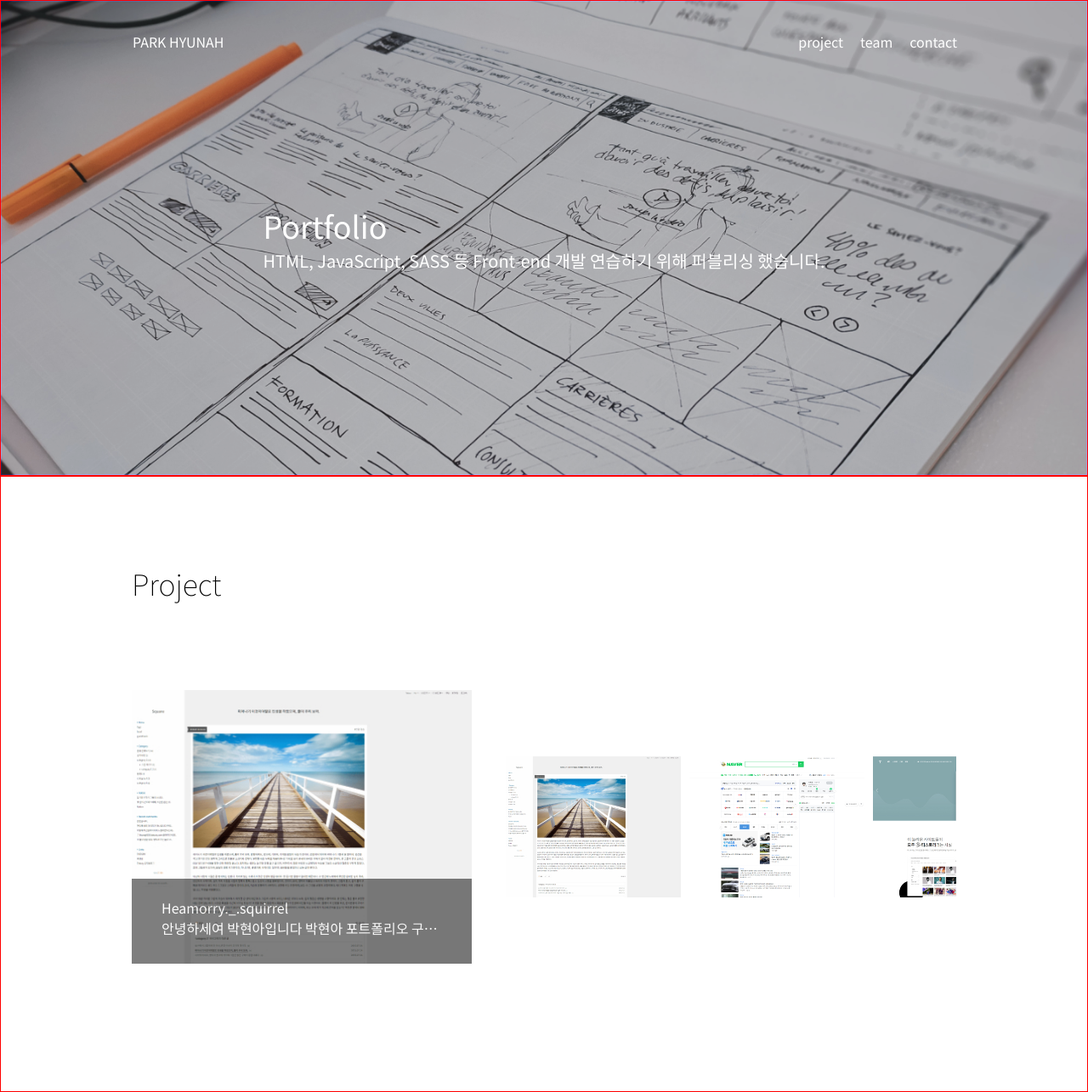
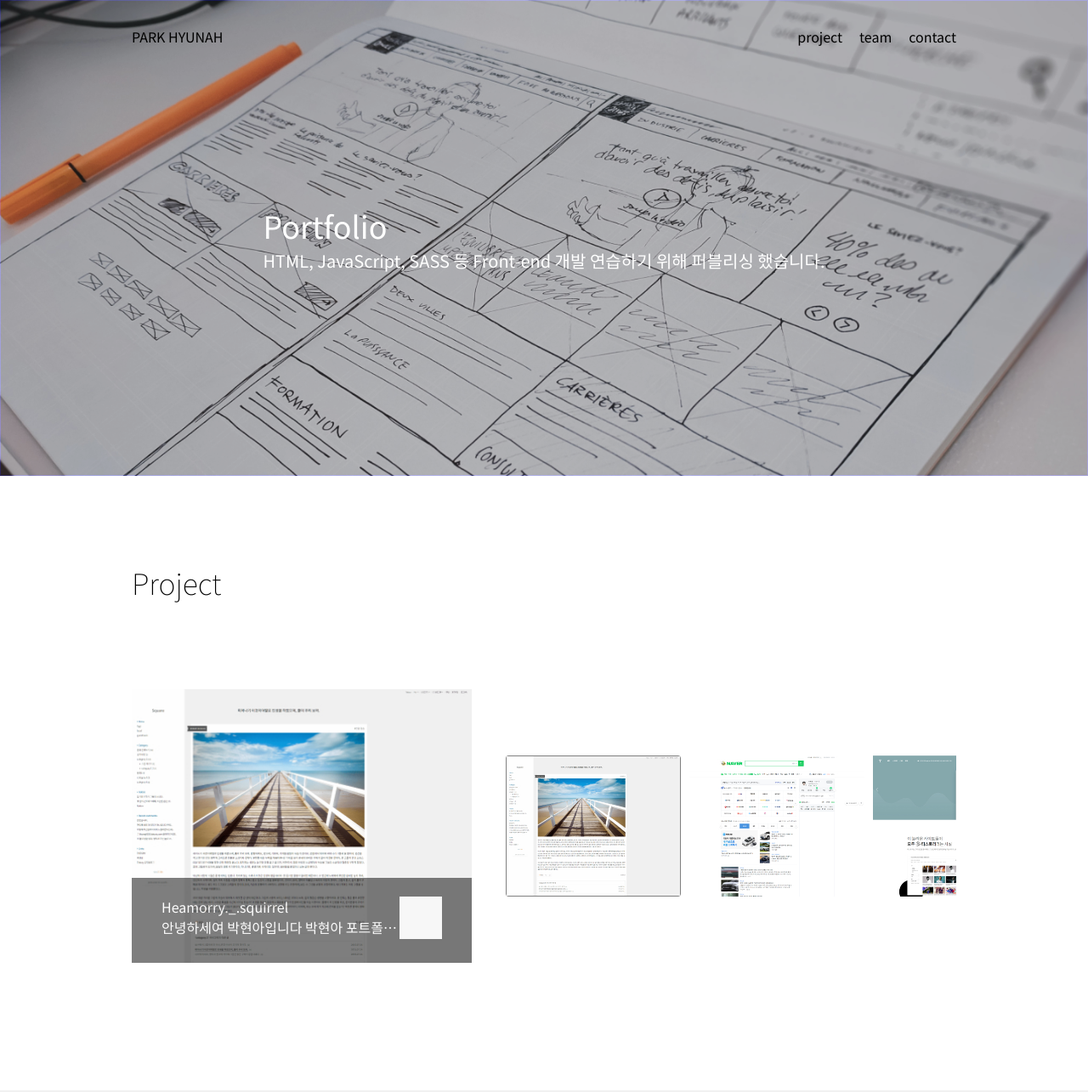
Before and after one commit to parkha45/portfolio01, a plain HTML site: page index.html in a window 1280 px wide. Shown: the top 1285 px of the page at 85% size. Drawn offline with nearby package versions, Linux system fonts and the light colour scheme; no server answers.

Commit message:
6차 수정
헤더 색상 변경
스크롤 시 헤더 폰트 컬러, 배경색 변경
#project 이미지 호버시 border, css 수정

```diff
--- a/assets/scss/core.scss
+++ b/assets/scss/core.scss
@@ -4,7 +4,6 @@ body {
 
 section {
 	width: 100%;
-	border: 1px solid red;
 
 
 // section#project = & 부모선택자는 부모의 selector를 그대로 가지고 온다.
@@ -30,14 +29,15 @@ li {
 	position: fixed;
 	width: 100%;
 	z-index: 99;
+	height: 80px;
 
 	.header-nav {
 		width: 100%;
-		margin-top: 20px;
+		margin-top: 15px;
 		display: flex;
 		justify-content: space-between;
 		align-items: center;
-		color: white;
+
 
 		ul {
 			display: flex;
@@ -48,6 +48,13 @@ li {
 			margin-left: 20px;
 		}
 	}
+}
+
+.light {
+	color: white;
+}
+.dark {
+	color: dark;
 }
 
 
@@ -181,20 +188,27 @@ li {
 				height: 100px;
 				position: absolute;
 				bottom: 0;
+				display: flex;
+				background-color: #000;
+				opacity: .5;
+				padding: 22px 35px;
 
 				.text-wrap {
 					color: white;
-					width: 100%;
+					width: calc(100% - 50px);
 					height: 100px;
-					background-color: black;
-					opacity: 0.5;
-					padding: 22px 35px;
 
 					.text {
 						text-overflow: ellipsis;
 						white-space: nowrap;
 						overflow: hidden;
 					}
+				}
+
+				a {
+					width: 50px;
+					height: 50px;
+					background-color: white;
 				}
 			}
 
@@ -218,13 +232,22 @@ li {
 
 		.projectSwiper2 {
 
+			.img-wrap img:hover {
+				border: 1.7px solid gray;
+				border-radius: 3px;
+			}
+
 			img {
 
 				display: block;
 				object-fit: cover;
 			}
+
+			.swiper-slide-thumb-active {
+				border: 1.7px solid gray;
+				border-radius: 3px;
+			}
 		}
-
 	}
 
 }
--- a/index.html
+++ b/index.html
@@ -48,8 +48,7 @@
 
 			<div class="swiper-container topSwiper">
 				<ul class="swiper-wrapper">
-					<li class="swiper-slide">
-
+					<li class="swiper-slide" data-header-type="light">
 						<div class="back-black"></div>
 						<div class="backimg backimg1">
 							<div class="text-wrap">
@@ -59,8 +58,7 @@
 						</div>
 
 					</li>
-					<li class="swiper-slide">
-
+					<li class="swiper-slide" data-header-type="light">
 						<div class="back-black"></div>
 						<div class="backimg backimg2">
 							<div class="text-wrap">
@@ -70,7 +68,7 @@
 						</div>
 
 					</li>
-					<li class="swiper-slide">
+					<li class="swiper-slide" data-header-type="dark">
 						<div class="back3-wrap">
 							<div class="backimg backimg3"></div>
 							<div class="text-wrap">
@@ -153,52 +151,24 @@
 
 					<div class="sideSwp-wrap2">
 						<div class="swiper-container projectSwiper2">
-							<div class="swiper-wrapper proChoice">
+							<div class="swiper-wrapper slideButton">
 								<div class="swiper-slide">
-									<!-- <div class="bottom">
-										<div class="text-wrap">
-											<div class="title">Square</div>
-											<div class="text"></div>
-										</div>
-										<a href=""></a>
-									</div> -->
 									<div class="img-wrap">
 										<img src="/assets/image/prothump1.jpg" alt="">
 									</div>
 
 								</div>
 								<div class="swiper-slide">
-									<!-- <div class="bottom">
-										<div class="text-wrap">
-											<div class="title">Square</div>
-											<div class="text"></div>
-										</div>
-										<a href=""></a>
-									</div> -->
 									<div class="img-wrap">
 										<img src="/assets/image/prothump2.jpg" alt="">
 									</div>
 								</div>
 								<div class="swiper-slide">
-									<!-- <div class="bottom">
-										<div class="text-wrap">
-											<div class="title">Square</div>
-											<div class="text"></div>
-										</div>
-										<a href=""></a>
-									</div> -->
 									<div class="img-wrap">
 										<img src="/assets/image/prothump3.jpg" alt="">
 									</div>
 								</div>
 								<div class="swiper-slide">
-									<!-- <div class="bottom">
-										<div class="text-wrap">
-											<div class="title">Square</div>
-											<div class="text"></div>
-										</div>
-										<a href=""></a>
-									</div> -->
 									<div class="img-wrap">
 										<img src="/assets/image/prothump4.jpg" alt="">
 									</div>
@@ -281,38 +251,39 @@
 
 	<script>
 
+		// 헤더 네비게이션 함수 -> 슬라이드 작동시 해당 슬라이드에 맞는 폰트 컬러 변경
 		const header = document.querySelector('#header');
-		let headerOldClass;
-
-		// const headerScroll = $('header');
-		// const window = $(window);
-		// const page = $('.project');
-		// const pageOffsetTop = page.offset().top;
-
-		// window.resize(function(){
-		// 	pageOffsetTop = page.offset().top;
-		// })
-
-		// window.on('scroll', function(){
-		// 	const scroll = window.scrollTop();
-		// 	headerScroll.toggleClass('down', scroll)
-		// })
 
 		function changeheadColor( slider ) {
 			let activeSlider = slider.slides[slider.activeIndex];
 			let headerClass = activeSlider.dataset.headerType;
 
+			console.log('$$',headerClass);
+
 			header.removeAttribute('class');
-			header.classList.add(headerOldClass, headerClass);
+			header.classList.add(headerClass);
 
 		}
 
+		// 헤더 메인 슬라이드
 		const topSwiper = new Swiper('.topSwiper', {
 			effect: 'fade',
-			loop: true
+			loop: true,
+			on: {
+				init: function( swiper ){
+					changeheadColor( swiper );
+				},
+				slideChange: function( swiper ){
+					changeheadColor( swiper );
+				}
+			}
 
 		});
 
+		// 스크롤시 헤더 네비게이션 변경
+		const headerHeight = header.getBoundingClientRect().height;
+
+		// #project 슬라이드 스와이퍼 활용 두개 슬라이드 연결
 		const projectSwiper1 = new Swiper('.projectSwiper2', {
 			loop: false,
 			spaceBetween: 10,
@@ -328,6 +299,7 @@
 			}
 		});
 
+		// #team 각 ajax연결 함수 -> 탭 클릭시 함수 실행(이미 해당탭이 활성화 되어있을 경우 함수가 실행되지 않음)
 		$(document).ready(function() {
 			var designerUser = function() {
 				$.ajax({
@@ -471,6 +443,16 @@
 				}
 			});
 
+			$(window).scroll(function(){
+				var scroll = $(window).scrollTop();
+				if (scroll > 200) {
+				$("#header").css({"background":"#fff","color":"black"});
+				}
+				else{
+				$("#header").css("background" , "");
+				}
+			})
+
 		});
 
 
```
Also changed, not shown: assets/css/core.min.css, 1 other file.
